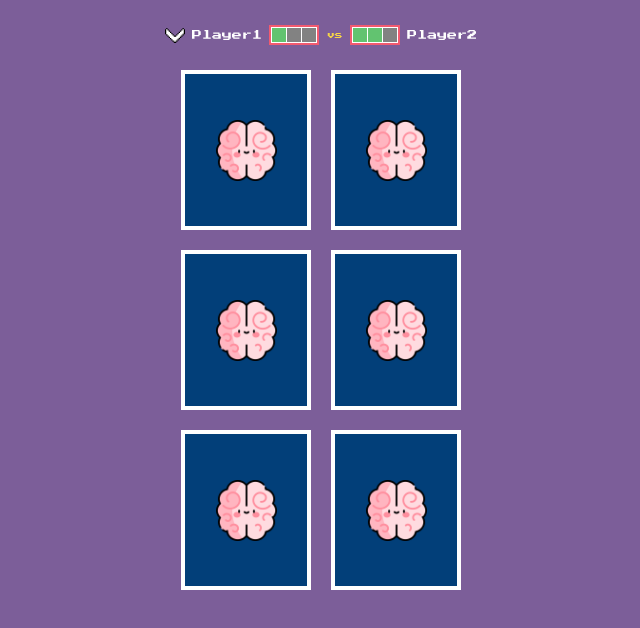
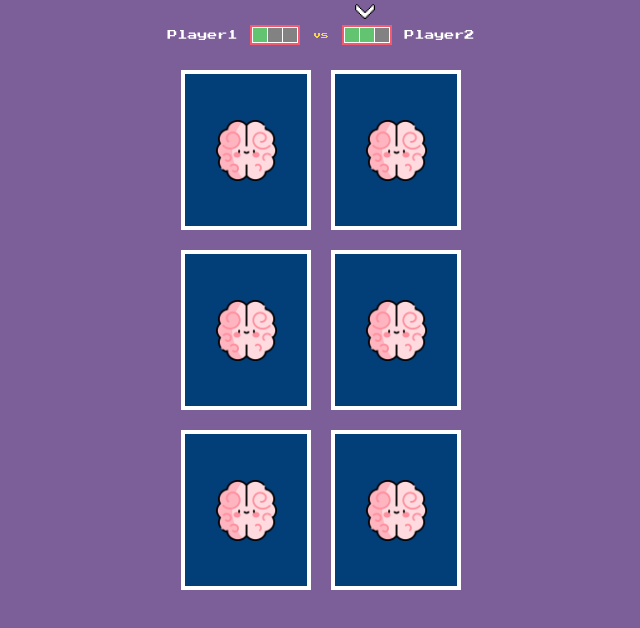
Before and after one commit to Alexandre-FB/jogo-da-memoria-js, a website built with Vite: page index.html in a window 1280 px wide. Shown: the whole page, without its empty margins (319-959 px from the left). Built offline with nearby package versions, Linux system fonts and the light colour scheme.

Commit message:
:lipstick: Adicionado o css com animação no componente ArrowDown

```diff
--- a/src/components/ArrowDown/index.js
+++ b/src/components/ArrowDown/index.js
@@ -1,6 +1,10 @@
-function ArrowDown () {
+import "./style.css"
+
+function ArrowDown (currentPlayer = 1) {
+
+
     return /*html*/`
-        <img src="src/img/IconArrowDown.png" alt="imagem de uma seta para baixo">
+        <img class="arrow-down" data-currentPlayer="${currentPlayer}" src="src/img/IconArrowDown.png" alt="imagem de uma seta para baixo">
     `
 }
 
--- /dev/null
+++ b/src/components/ArrowDown/style.css
@@ -0,0 +1,10 @@
+.arrow-down{
+    position: absolute;
+    top: 0.4rem;
+    transition: transform 400ms ease-in-out;
+    transform: translateX(-4.4rem);
+}
+
+.arrow-down[data-currentPlayer="2"]{
+    transform: translateX(4.4rem);
+}
--- a/src/objects/ScoreBoard/index.js
+++ b/src/objects/ScoreBoard/index.js
@@ -7,7 +7,7 @@ import ArrowDown from '../../components/ArrowDown';
 function ScoreBoard(){
     return /*html*/`
         <header class="score-board">
-            ${ArrowDown()}
+            ${ArrowDown(2)}
             ${PlayerName("Player1")}
             ${PlayerScore(1)}
             ${VsPlayer()}
```
Also changed, not shown: src/objects/ScoreBoard/style.css (line endings or trailing spaces).
